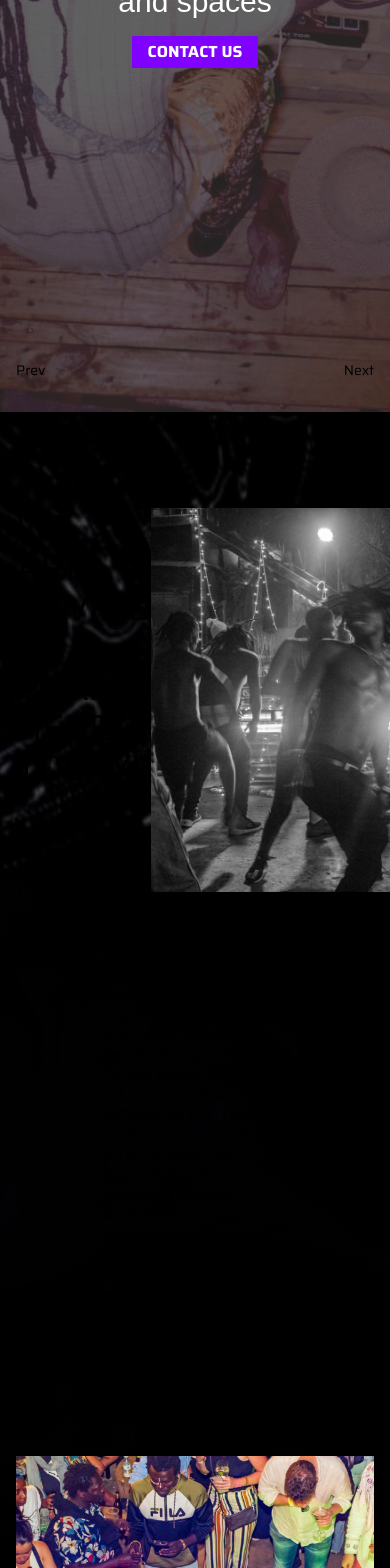
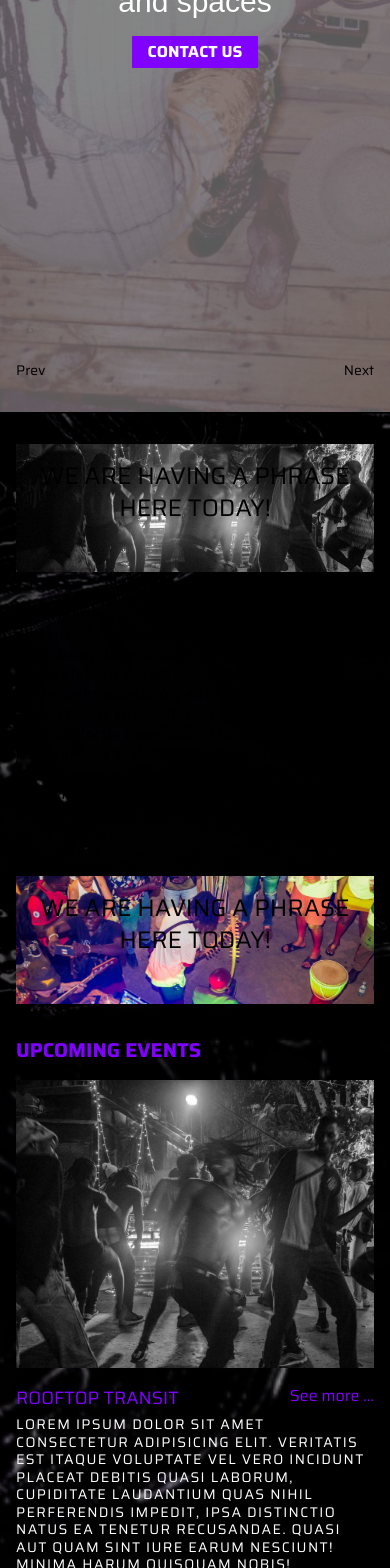
Before and after one commit to Joshuamjv2/midnight_tsunami, a Next.js app: page / in a window 390 px wide. Shown: the part 432-2000 px from the top of the page. Built offline with nearby package versions, Linux system fonts and the light colour scheme; a web font is replaced by a local one.

Commit message:
make responsive

```diff
--- a/components/Home/Events/Events.js
+++ b/components/Home/Events/Events.js
@@ -26,7 +26,7 @@ export default function Events(){
                     backgroundSize: "cover",
                     backgroundRepeat: "no-repeat"
                 }}>
-            <div className="md:ml-8 mx-4 md:mr-4 md:px-24 py-24">
+            <div className="md:ml-8 mx-4 md:mr-4 md:px-24 pb-16 lg:pb-24">
 
                 <SectionTitle title={"Upcoming Events"} />
                 <div className="flex flex-col gap-16 justify-center items-center text-white">
--- a/components/Home/Events/SingleEvent.js
+++ b/components/Home/Events/SingleEvent.js
@@ -3,17 +3,19 @@ import sample from "../../../public/images/bg-3.jpg"
 
 export default function SingleEvent({image = sample, title = "Rooftop Transit", details = ""}){
     return  (
-        <div className="flex flex-col justify-center md:flex-row gap-4 md:gap-16 w-full h-4/5">
-            <div className="md:w-1/2 w-full cursor-pointer">
-                <Image src={image} alt="This is a property" className="hover:scale-105 hover:duration-300 object-cover h-full w-full border-2 rounded-xl" />
+        <div className="flex flex-col justify-center sm:flex-row gap-4 md:gap-8 w-full h-4/5">
+            <div className="sm:w-1/2 w-full cursor-pointer h-72 md:h-80">
+                {/* <div className="h-96"> */}
+                    <Image src={image} alt="This is a property" className="hover:scale-105 hover:duration-300 object-cover h-full w-full" />
+                {/* </div> */}
             </div>
-            <div className="md:w-1/2">
+            <div className="sm:w-1/2">
                 <div className="flex justify-between items-start">
-                    <h5 className="uppercase font-extralight text-lg mb-1 hover:text-[#8001ff] md:text-2xl hover:duration-300 cursor-pointer text-[#8001ff]">{title}</h5>
+                    <h5 className="uppercase font-extralight text-lg mb-1 hover:text-[#8001ff] md:text-xl lg:text-2xl hover:duration-300 cursor-pointer text-[#8001ff]">{title}</h5>
                     <h5 className="text-[#8001ff] cursor-pointer md:hidden">See more ...</h5>
                 </div>
-                <p className="lg:w-4/5 leading-5 md:leading-tight uppercase text-sm tracking-widest">{details}</p>
-                <button className="bg-[#8001ff] mt-4 py-2 px-2 hover:bg-white hover:text-[#8001ff] text-sm tracking-wider hidden md:block text-white md:font-semibold hover:duration-300 uppercase">See More</button>
+                <p className="lg:w-4/5 leading-tight md:leading-5 uppercase text-sm tracking-widest">{details}</p>
+                <button className="bg-[#8001ff] mt-2 lg:mt-4 py-2 px-2 hover:bg-white hover:text-[#8001ff] text-sm tracking-wider hidden md:block text-white md:font-semibold hover:duration-300 uppercase">See More</button>
             </div>
         </div>
     )
--- a/components/Home/about/About2.js
+++ b/components/Home/about/About2.js
@@ -10,6 +10,7 @@ import imronny from "../../../public/images/artists/imronny.jpg"
 import girl1 from "../../../public/images/artists/girl1.jpg"
 import guy2 from "../../../public/images/artists/guy2.jpg"
 import rn_drops from "../../../public/images/artists/rn_drops.jpg"
+import SectionTitle from "@/components/SectionTitle"
 
 
 
@@ -22,24 +23,27 @@ export default function About2(){
                     backgroundSize: "cover",
                     backgroundRepeat: "no-repeat"
                 }}>
-            <div className="md:ml-8 mx-4 md:mr-4 md:px-24 py-24">
-                <div className="flex justify-between h-96 gap-4">
-                    <div className="w-2/6">
-                        <p className="text-4xl uppercase">We are having a phrase here today!</p>
+            <div className="md:ml-8 mx-4 md:mr-4 md:px-24 py-8 sm:py-12 md:py-16 lg:py-24">
+                <div className="hidden">
+                    <SectionTitle title={"About Us"} />
+                </div>
+                <div className="flex justify-between h-32 md:h-72 lg:h-96 gap-4 relative">
+                    <div className="w-full md:w-2/6 absolute md:static md:block flex justify-center items-center">
+                        <p className="text-2xl sm:text-3xl lg:text-4xl uppercase md:text-left sm:w-2/3 pt-4 md:pt-0 md:w-full text-center">We are having a phrase here today!</p>
                     </div>
                     {/* <div> */}
                         <Image src={event1} alt="event image" className="object-cover" />
                     {/* </div> */}
                 </div>
                 <div className=" flex justify-center">
-                    <p className="w-1/2 py-8 text-sm tracking-wider font-serif italic">
+                    <p className="lg:w-1/2 py-8 text-sm tracking-wider font-serif italic">
                         Lorem ipsum, dolor sit amet consectetur adipisicing elit. Deleniti voluptas, mollitia beatae expedita optio provident. Labore quas commodi neque placeat! Lorem ipsum dolor sit amet, consectetur adipisicing elit. Tenetur quibusdam earum facilis vitae, eligendi optio nemo nulla nihil distinctio quaerat architecto, praesentium pariatur ipsa id debitis. Eum, asperiores mollitia. Quis minima sequi soluta natus debitis rerum dolorem, cupiditate voluptatum dolor, cumque quaerat modi, officia magni reprehenderit vitae optio fugit ipsum.
                     </p></div>
 
-                <div className="flex justify-between h-96 k gap-4">
-                    <Image src={event2} className="object-cover" alt="event image" />
-                    <div className="w-2/6">
-                        <p className="text-5xl uppercase">We are having a phrase here today!</p>
+                <div className="flex justify-between h-32 md:h-72 lg:h-96 gap-4 relative">
+                    <Image src={event2} alt="event image" className="object-cover" />
+                    <div className="w-full md:w-2/6 absolute md:static md:block flex justify-center items-center">
+                        <p className="text-2xl sm:text-3xl lg:text-4xl uppercase md:text-left sm:w-2/3 pt-4 md:pt-0 md:w-full text-center">We are having a phrase here today!</p>
                     </div>
                 </div>
 
--- a/components/Home/artists/Artists.js
+++ b/components/Home/artists/Artists.js
@@ -27,7 +27,7 @@ export default function Artists(){
                     backgroundSize: "cover",
                     backgroundRepeat: "no-repeat"
                 }}>
-        <div className="md:ml-8 mx-4 md:mr-4 md:px-24 py-24">
+        <div className="md:ml-8 mx-4 md:mr-4 md:px-24 pb-16 lg:pb-24">
             <div className="lg:hidden">
                 <SectionTitle title={"We're a community"} size={"text-xl"} />
             </div>
--- a/components/Home/artists/SingleArtist.js
+++ b/components/Home/artists/SingleArtist.js
@@ -9,7 +9,7 @@ export default function SingleArtist({image=nana, name="Creed"}){
         <div className="relative">
             <div className="cursor-pointer" onMouseEnter={()=>setHovered(true)} onMouseLeave={()=>setHovered(false)}>
                 <div className="h-full">
-                    <Image src={image} alt={name} className={`h-auto w-full object-fill border-2 rounded-xl`}/>
+                    <Image src={image} alt={name} className={`h-auto w-full object-fill`}/>
                 </div>
                 <div className={`absolute top-0 bottom-0 h-full transition-all text-center w-full opacity-0 hover:opacity-100 hover:duration-500 ${hovered ? "cursor-pointer" : "hidden"}`}>
                     <div className="flex flex-col bg-[#000] bg-opacity-70 justify-center items-center h-full">
--- a/components/Home/blog/Blog.js
+++ b/components/Home/blog/Blog.js
@@ -14,25 +14,25 @@ export default function Blog(){
                     backgroundRepeat: "no-repeat"
                 }}>
 
-            <div className="md:ml-8 mx-4 md:mr-4 md:px-24 py-24">
+            <div className="md:ml-8 mx-4 md:mr-4 md:px-24 pb-24">
                 <SectionTitle title={"Featured Blog"} size="text-3xl" />
-                <div className="flex">
+                <div className="flex flex-col lg:flex-row gap-4">
                     {/* main blog */}
-                    <div className=" w-4/6 flex gap-6 h-96">
-                        {/* <div className="w-full"> */}
-                            <Image src={event1} className="object-cover" alt="Event 1 Probably" />
-                        {/* </div> */}
-                        <div className="">
+                    <div className="lg:w-4/6 flex flex-col sm:flex-row gap-4 lg:gap-6">
+                        <div className="w-full h-96">
+                            <Image src={event1} className="object-cover h-96" alt="Event 1 Probably" />
+                        </div>
+                        <div className="sm:w-3/6">
                             <div>
-                                <h4 className="mb-2 text-2xl uppercase">First Blog Title</h4>
+                                <h4 className="mb-2 text-lg lg:text-xl font-bold uppercase">First Blog Title</h4>
                             </div>
-                            <article className="uppercase leading-tight text-clip overflow-hidden">Lorem ipsum dolor sit, amet consectetur adipisicing elit. Sit odit magnam voluptas rerum officiis inventore? Asperiores aliquam nisi quas laborum maiores nobis odit, nostrum quaerat repellendus consectetur cupiditate tempore! Maiores! Lorem ipsum dolor sit amet consectetur adipisicing elit. Ex, in! </article>
+                            <article className="uppercase leading-tight text-clip overflow-hidden text-sm">Lorem ipsum dolor sit, amet consectetur adipisicing elit. Sit odit magnam voluptas rerum officiis inventore? Asperiores aliquam nisi quas laborum maiores nobis odit,  </article>
                         </div>
                     </div>
 
                     {/* other blogs */}
-                    <div className="w-2/6">
-                        <ul className="flex gap-4 flex-col">
+                    <div className="lg:w-2/6">
+                        <ul className="lg:flex grid grid-cols-3 gap-4 lg:flex-col justify-between items-center">
                             <SubBlog image={event1} title={"Testing title"} />
                             <SubBlog image={event1} title={"Testing title"} />
                             <SubBlog image={event1} title={"Testing title"} />
--- a/components/Home/blog/SubBlog.js
+++ b/components/Home/blog/SubBlog.js
@@ -1,11 +1,11 @@
 import Image from "next/image"
-export default function SubBlog({title, image, article = "Lorem ipsum dolor sit, amet consectetur adipisicing elit."}){
+export default function SubBlog({title, image, article = "Lorem ipsum dolor sit, amet consectetur elit amet consecteturr adipisicing elit"}){
     return(
-        <div className="flex h-32 gap-2 hover:scale-105 hover:duration-300 cursor-pointer">
-            <Image src={image} alt={title} className="w-1/2" />
+        <div className="flex flex-col lg:flex-row lg:h-28 gap-2 hover:scale-105 hover:duration-300 cursor-pointer">
+            <Image src={image} alt={title} className="lg:w-1/2 object-cover" />
             <div>
-                <h3 className="uppercase text-sm font-bold">Title</h3>
-                <article className="leading-tight">{article}</article>
+                <h3 className="uppercase text-sm font-bold mb-1">Title</h3>
+                <article className="leading-tight uppercase text-sm hidden md:block text-clip">{article}</article>
             </div>
         </div>
     )
--- a/components/Navigation/Navigation.js
+++ b/components/Navigation/Navigation.js
@@ -22,6 +22,7 @@ export default function Navigation(){
                         <SingleNav name={"Home"} link={"/"} />
                         <SingleNav name={"Community"} link={"/"} />
                         <SingleNav name={"About"} link={"/blog"} />
+                        <SingleNav name={"Gallery"} link={"/artists"} />
                         <SingleNav name={"Contact Us"} link={"/artists"} />
                     </div>
                 </div>
```
